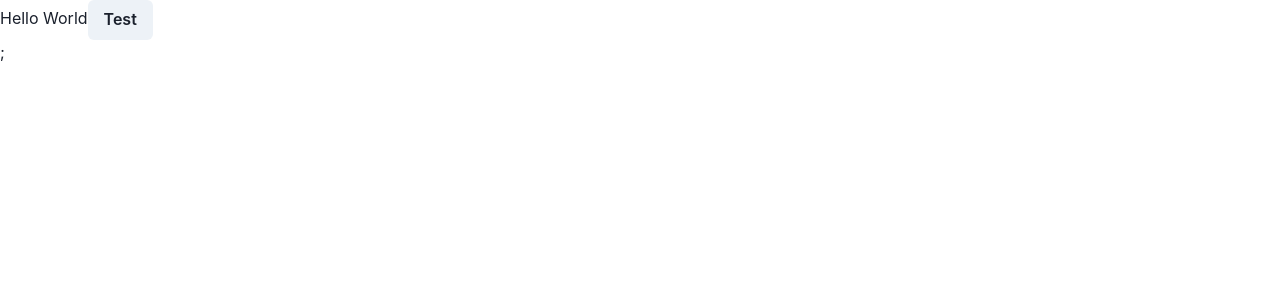
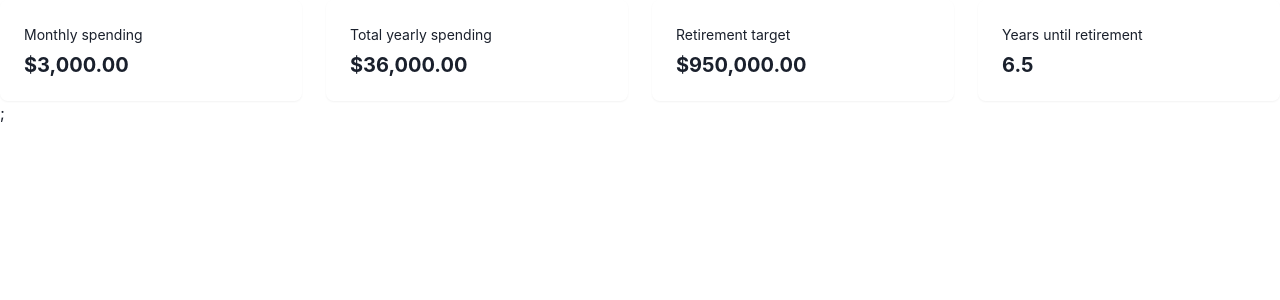
Before and after one commit to adamzerner/minimal-retirement-calculator, a Next.js app: page / in a window 1280 px wide. Shown: the top 300 px of the page. Built offline with nearby package versions, Linux system fonts and the light colour scheme.

Commit message:
Playing around with results

```diff
--- /dev/null
+++ b/components/index/monthly-spending.tsx
@@ -0,0 +1,5 @@
+const MonthlySpending = () => {
+  return <section>Monthly Spending</section>;
+};
+
+export default MonthlySpending;
--- /dev/null
+++ b/components/index/results.tsx
@@ -0,0 +1,46 @@
+import { Box, Container, SimpleGrid } from "@chakra-ui/react";
+import { Stat } from "../stat";
+
+type Props = {
+  monthlySpending: number;
+  totalYearlySpending: number;
+  retirementTarget: number;
+  yearsToRetirement: number;
+};
+
+export const Results = ({
+  monthlySpending,
+  totalYearlySpending,
+  retirementTarget,
+  yearsToRetirement,
+}: Props) => {
+  return (
+    <SimpleGrid columns={{ base: 1, md: 4 }} gap={{ base: "5", md: "6" }}>
+      <Stat
+        label="Monthly spending"
+        value={monthlySpending.toLocaleString("en-US", {
+          style: "currency",
+          currency: "USD",
+        })}
+      />
+      <Stat
+        label="Total yearly spending"
+        value={totalYearlySpending.toLocaleString("en-US", {
+          style: "currency",
+          currency: "USD",
+        })}
+      />
+      <Stat
+        label="Retirement target"
+        value={retirementTarget.toLocaleString("en-US", {
+          style: "currency",
+          currency: "USD",
+        })}
+      />
+      <Stat
+        label="Years until retirement"
+        value={yearsToRetirement.toString()}
+      />
+    </SimpleGrid>
+  );
+};
--- /dev/null
+++ b/components/stat.tsx
@@ -0,0 +1,36 @@
+import {
+  Box,
+  Heading,
+  Stack,
+  Text,
+  useBreakpointValue,
+  useColorModeValue,
+} from "@chakra-ui/react";
+import * as React from "react";
+
+interface Props {
+  label: string;
+  value: string;
+}
+export const Stat = (props: Props) => {
+  const { label, value, ...boxProps } = props;
+  return (
+    <Box
+      px={{ base: "4", md: "6" }}
+      py={{ base: "5", md: "6" }}
+      bg="bg-surface"
+      borderRadius="lg"
+      boxShadow={useColorModeValue("sm", "sm-dark")}
+      {...boxProps}
+    >
+      <Stack>
+        <Text fontSize="sm" color="muted">
+          {label}
+        </Text>
+        <Heading size={useBreakpointValue({ base: "sm", md: "md" })}>
+          {value}
+        </Heading>
+      </Stack>
+    </Box>
+  );
+};
--- a/pages/index.tsx
+++ b/pages/index.tsx
@@ -1,10 +1,29 @@
-import { Button } from "@chakra-ui/react";
+import { useState } from "react";
+import { Results } from "../components/index/results";
 
-export default function Home() {
+const Home = () => {
+  const [additionalYearlySpending, setAdditionalYearlySpending] = useState(0);
+  const [withdrawalRate, setWithdrawalRate] = useState(4);
+  const [retirementBuffer, setRetirementBuffer] = useState(50000);
+  const [currentSavings, setCurrentSavings] = useState(300000);
+  const [savingsPerYear, setSavingsPerYear] = useState(100000);
+  const monthlySpending = 3000;
+  const totalYearlySpending = additionalYearlySpending + monthlySpending * 12;
+  const retirementTarget =
+    totalYearlySpending * (100 / withdrawalRate) + retirementBuffer;
+  const yearsToRetirement =
+    (retirementTarget - currentSavings) / savingsPerYear;
+
   return (
     <main>
-      Hello World
-      <Button>Test</Button>
+      <Results
+        monthlySpending={monthlySpending}
+        totalYearlySpending={totalYearlySpending}
+        retirementTarget={retirementTarget}
+        yearsToRetirement={yearsToRetirement}
+      />
     </main>
   );
-}
+};
+
+export default Home;
```
